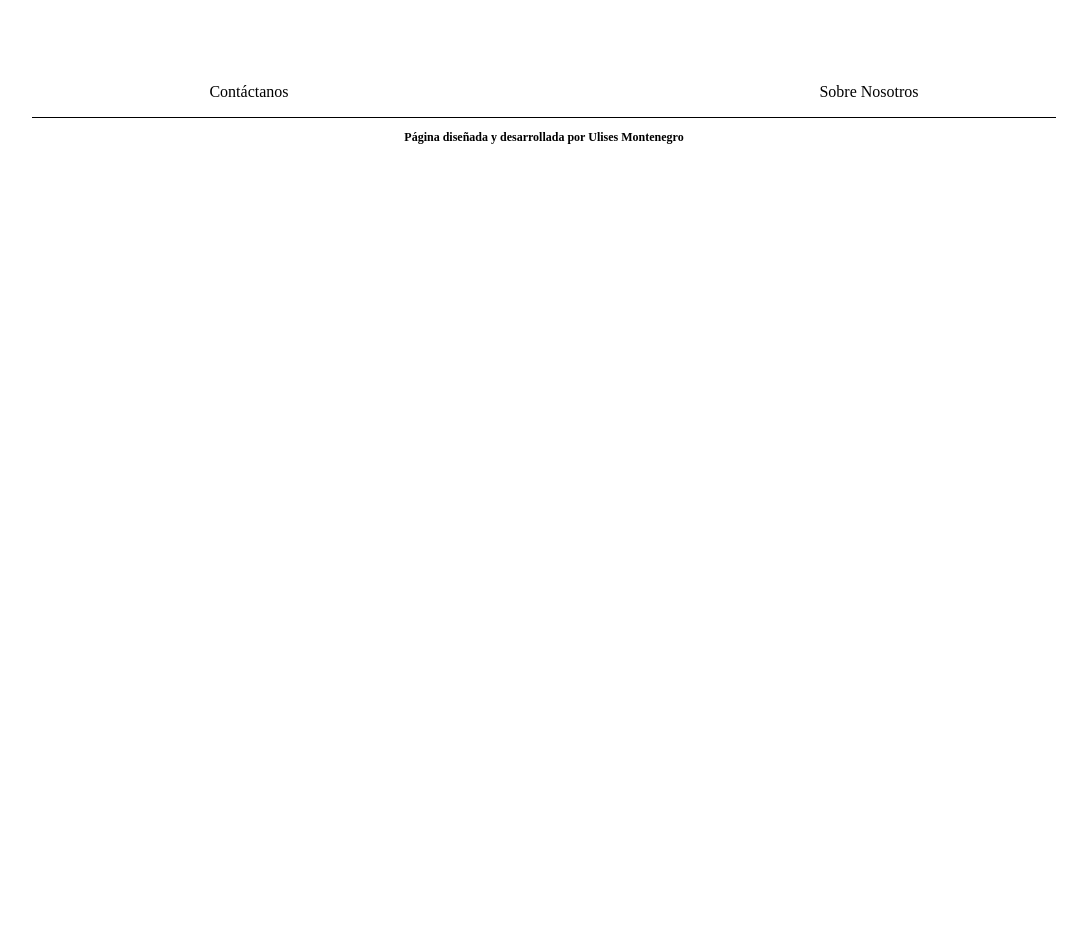
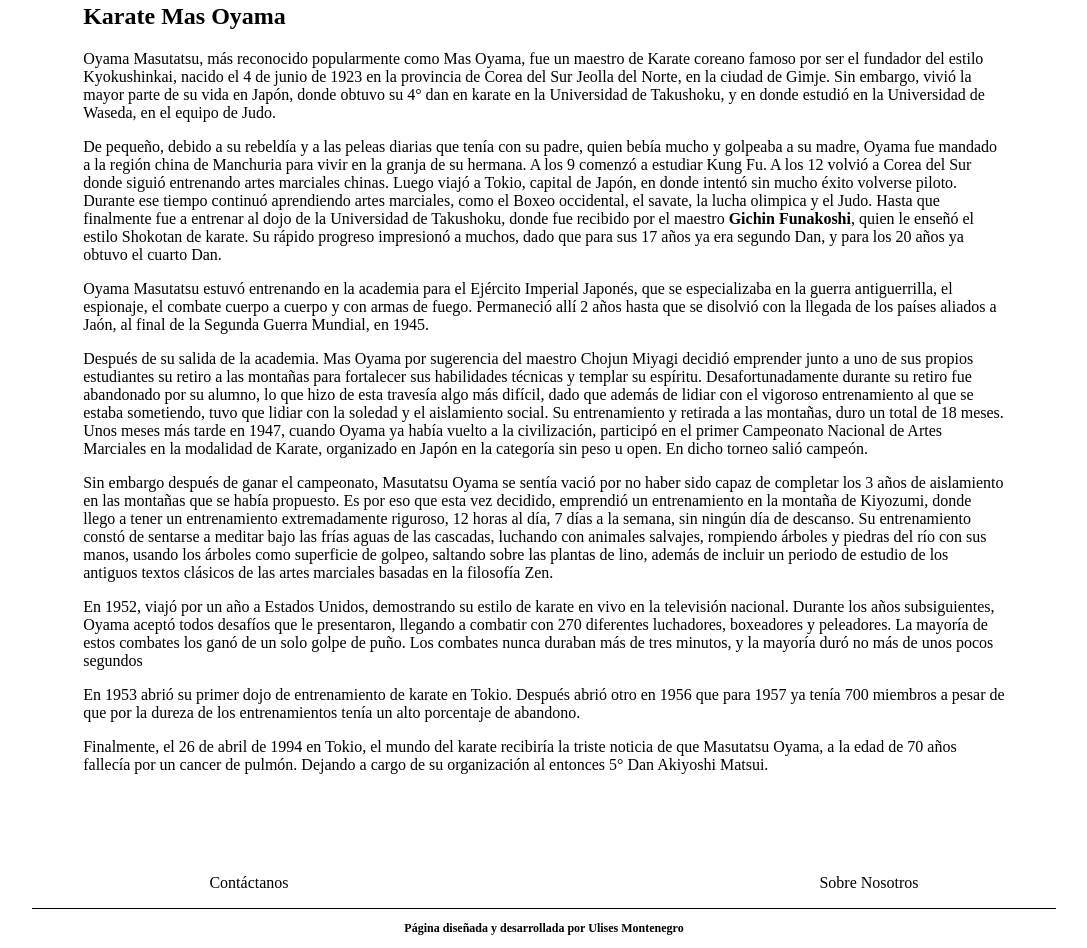
Before and after one commit to Ulise22/karate-info, a Next.js app: page /peleadores/masutatsu-oyama in a window 1280 px wide. Shown: the part 1340-2288 px from the top of the page, without its empty margins (96-1183 px from the left). Before the commit the page ends 1497 px from the top, so only its background shows below. Built offline with nearby package versions, Linux system fonts and the light colour scheme; a web font is replaced by a local one.

Commit message:
masutatsu oyama article done

```diff
--- a/src/app/peleadores/(peleadores)/masutatsu-oyama/page.tsx
+++ b/src/app/peleadores/(peleadores)/masutatsu-oyama/page.tsx
@@ -6,6 +6,17 @@ export default function Masatsu () {
     return(
         <main className={styles.peleador}>
             <ArticlesHero title='Masutatsu Oyama' img={mastatsu} />
+            <section className={styles.peleador__article}>
+                <h2 className={styles.peleador__article__subtitle}>Karate Mas Oyama</h2>
+                <p className={styles.peleador__article__text}>Oyama Masutatsu, más reconocido popularmente como Mas Oyama, fue un maestro de Karate coreano famoso por ser el fundador del estilo Kyokushinkai, nacido el 4 de junio de 1923 en la provincia de Corea del Sur Jeolla del Norte, en la ciudad de Gimje. Sin embargo, vivió la mayor parte de su vida en Japón, donde obtuvo su 4° dan en karate en la Universidad de Takushoku, y en donde estudió en la Universidad de Waseda, en el equipo de Judo.</p>
+                <p className={styles.peleador__article__text}>De pequeño, debido a su rebeldía y a las peleas diarias que tenía con su padre, quien bebía mucho y golpeaba a su madre, Oyama fue mandado a la región china de Manchuria para vivir en la granja de su hermana. A los 9 comenzó a estudiar Kung Fu. A los 12 volvió a Corea del Sur donde siguió entrenando artes marciales chinas. Luego viajó a Tokio, capital de Japón, en donde intentó sin mucho éxito volverse piloto. Durante ese tiempo continuó aprendiendo artes marciales, como el Boxeo occidental, el savate, la lucha olimpica y el Judo. Hasta que finalmente fue a entrenar al dojo de la Universidad de Takushoku, donde fue recibido por el maestro <b>Gichin Funakoshi</b>, quien le enseñó el estilo Shokotan de karate. Su rápido progreso impresionó a muchos, dado que para sus 17 años ya era segundo Dan, y para los 20 años ya obtuvo el cuarto Dan.</p>
+                <p className={styles.peleador__article__text}>Oyama Masutatsu estuvó entrenando en la academia para el Ejército Imperial Japonés, que se especializaba en la guerra antiguerrilla, el espionaje, el combate cuerpo a cuerpo y con armas de fuego. Permaneció allí 2 años hasta que se disolvió con la llegada de los países aliados a Jaón, al final de la Segunda Guerra Mundial, en 1945.</p>
+                <p className={styles.peleador__article__text}>Después de su salida de la academia. Mas Oyama por sugerencia del maestro Chojun Miyagi decidió emprender junto a uno de sus propios estudiantes su retiro a las montañas para fortalecer sus habilidades técnicas y templar su espíritu. Desafortunadamente durante su retiro fue abandonado por su alumno, lo que hizo de esta travesía algo más difícil, dado que además de lidiar con el vigoroso entrenamiento al que se estaba sometiendo, tuvo que lidiar con la soledad y el aislamiento social. Su entrenamiento y retirada a las montañas, duro un total de 18 meses. Unos meses más tarde en 1947, cuando Oyama ya había vuelto a la civilización, participó en el primer Campeonato Nacional de Artes Marciales en la modalidad de Karate, organizado en Japón en la categoría sin peso u open. En dicho torneo salió campeón.</p>
+                <p className={styles.peleador__article__text}>Sin embargo después de ganar el campeonato, Masutatsu Oyama se sentía vació por no haber sido capaz de completar los 3 años de aislamiento en las montañas que se había propuesto. Es por eso que esta vez decidido, emprendió un entrenamiento en la montaña de Kiyozumi, donde llego a tener un entrenamiento extremadamente riguroso, 12 horas al día, 7 días a la semana, sin ningún día de descanso. Su entrenamiento constó de sentarse a meditar bajo las frías aguas de las cascadas, luchando con animales salvajes, rompiendo árboles y piedras del río con sus manos, usando los árboles como superficie de golpeo, saltando sobre las plantas de lino, además de incluir un periodo de estudio de los antiguos textos clásicos de las artes marciales basadas en la filosofía Zen.</p>
+                <p className={styles.peleador__article__text}>En 1952, viajó por un año a Estados Unidos, demostrando su estilo de karate en vivo en la televisión nacional. Durante los años subsiguientes, Oyama aceptó todos desafíos que le presentaron, llegando a combatir con 270 diferentes luchadores, boxeadores y peleadores. La mayoría de estos combates los ganó de un solo golpe de puño. Los combates nunca duraban más de tres minutos, y la mayoría duró no más de unos pocos segundos</p>
+                <p className={styles.peleador__article__text}>En 1953 abrió su primer dojo de entrenamiento de karate en Tokio. Después abrió otro en 1956 que para 1957 ya tenía 700 miembros a pesar de que por la dureza de los entrenamientos tenía un alto porcentaje de abandono.</p>
+                <p className={styles.peleador__article__text}>Finalmente, el 26 de abril de 1994 en Tokio, el mundo del karate recibiría la triste noticia de que Masutatsu Oyama, a la edad de 70 años fallecía por un cancer de pulmón. Dejando a cargo de su organización al entonces 5° Dan Akiyoshi Matsui.</p>
+            </section>
         </main>
     )
 }
```
